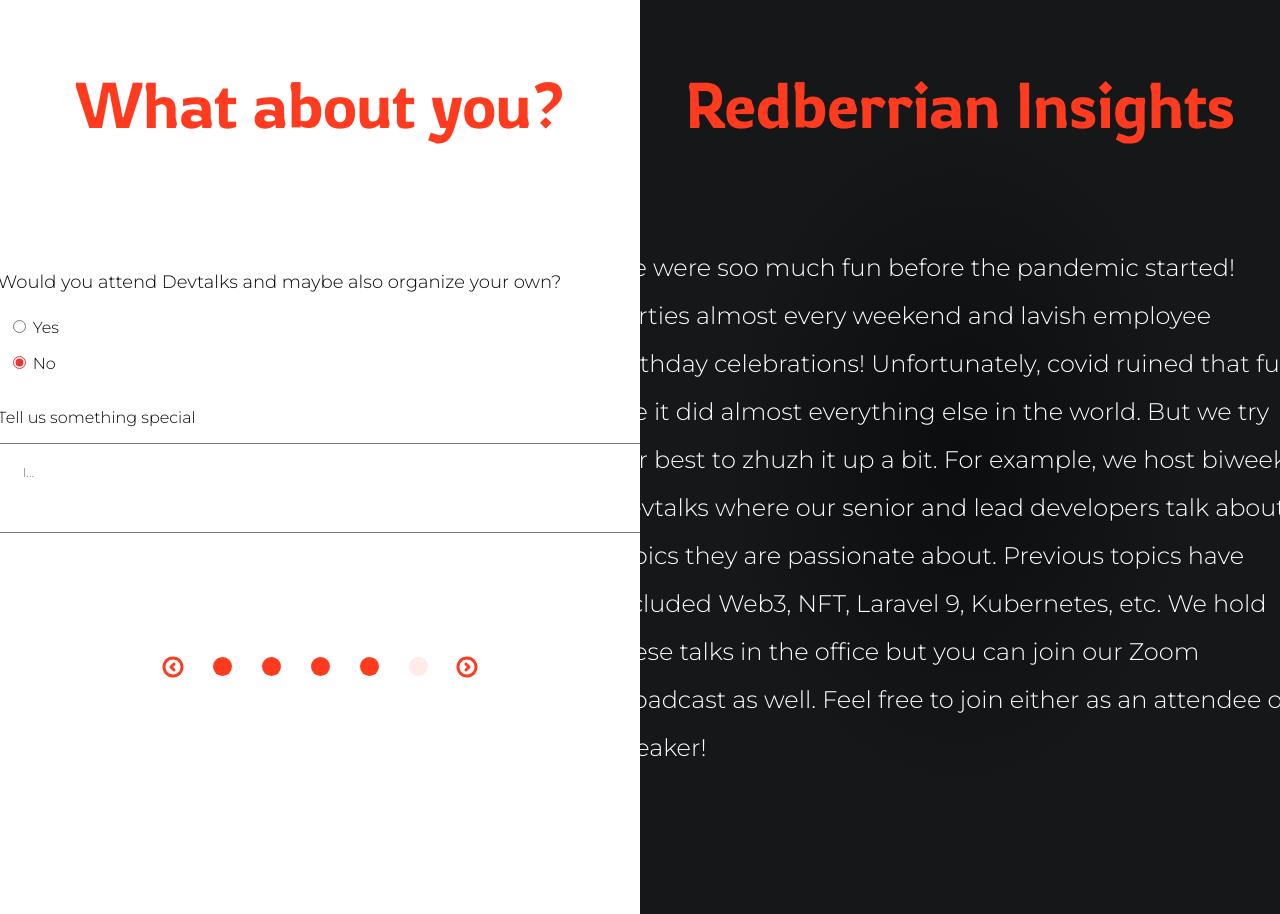
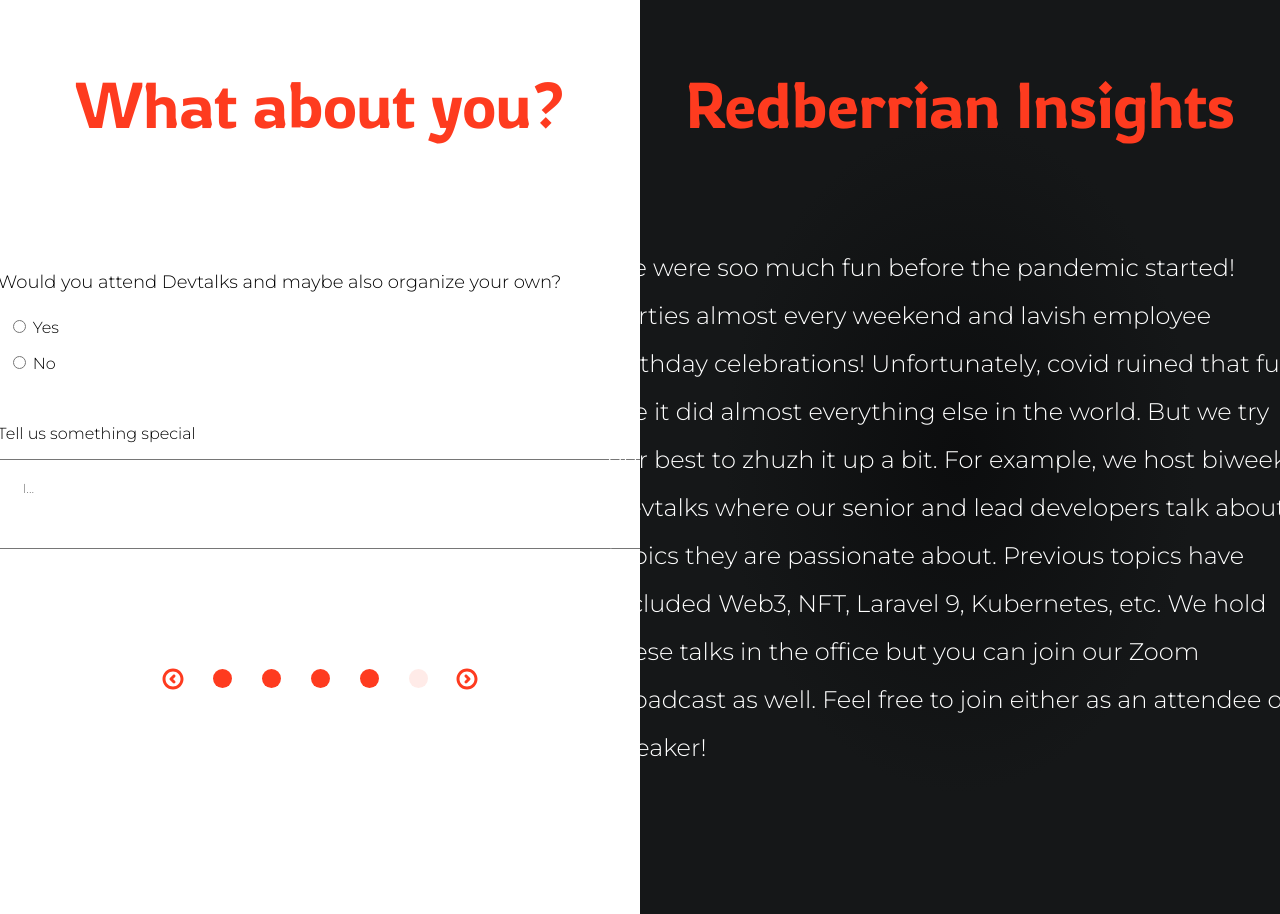
Before and after one commit to gonjila/Rocketeer-questionnaire, a React (Create React App) app: page /about-events in a window 1280 px wide. Shown: the top 914 px of the page. Built offline with nearby package versions, Linux system fonts and the light colour scheme.

Commit message:
validate events page

```diff
--- a/src/pages/about-events.jsx
+++ b/src/pages/about-events.jsx
@@ -19,7 +19,7 @@ function AboutEventsPage() {
   const {
     handleSubmit,
     register,
-    // formState: { errors },
+    formState: { errors },
   } = useForm();
 
   const onFormSubmit = data => {
@@ -38,16 +38,15 @@ function AboutEventsPage() {
           onSubmit={handleSubmit(onFormSubmit)}
           ref={formRef}
         >
-          <div className="radiosWrapper">
+          <div className="inputErrorWrapper radiosWrapper">
             <p>Would you attend Devtalks and maybe also organize your own?</p>
             <label htmlFor="attend">
               <input
                 id="attend"
                 type="radio"
                 value="Yes"
-                checked={attendance}
                 onClick={() => setAttendance(true)}
-                {...register("attendance", { required: true })}
+                {...register("will_organize_devtalk", { required: true })}
               />{" "}
               Yes
             </label>
@@ -56,33 +55,44 @@ function AboutEventsPage() {
                 id="notAttend"
                 type="radio"
                 value="No"
-                checked={!attendance}
                 onClick={() => setAttendance(false)}
-                {...register("attendance", { required: true })}
+                {...register("will_organize_devtalk", { required: true })}
               />{" "}
               No
             </label>
+            {errors?.will_organize_devtalk && (
+              <span className="inputError">This field is required</span>
+            )}
           </div>
 
-          <div style={attendance ? {} : { display: "none" }}>
+          <div
+            className="inputErrorWrapper"
+            style={attendance ? {} : { display: "none" }}
+          >
             <p>What would you speak about at Devtalk?</p>
             <textarea
               placeholder="I would..."
               cols="30"
               rows="10"
-              {...register("devTalk", { required: false })}
+              {...register("devtalk_topic", { required: attendance })}
             />
+            {errors?.devtalk_topic && (
+              <span className="inputError">This field is required</span>
+            )}
           </div>
 
-          <div>
+          <div className="inputErrorWrapper">
             <p>Tell us something special</p>
             <textarea
               id="specialArea"
               placeholder="I..."
               cols="30"
               rows="10"
-              {...register("special", { required: false })}
+              {...register("something_special", { required: true })}
             />
+            {errors?.something_special && (
+              <span className="inputError">This field is required</span>
+            )}
           </div>
         </form>
 
--- a/src/pages/submitter.jsx
+++ b/src/pages/submitter.jsx
@@ -6,6 +6,7 @@ function SubmitterPage() {
     console.log("submit was occured!");
   };
 
+  // TODO თუ რომელიმე გვერდზე სავალდებულო პასუხები არაა შევსებული გადაამისამართოს მანდ.
   return (
     <Container>
       <Link to="/gratitude">
```
